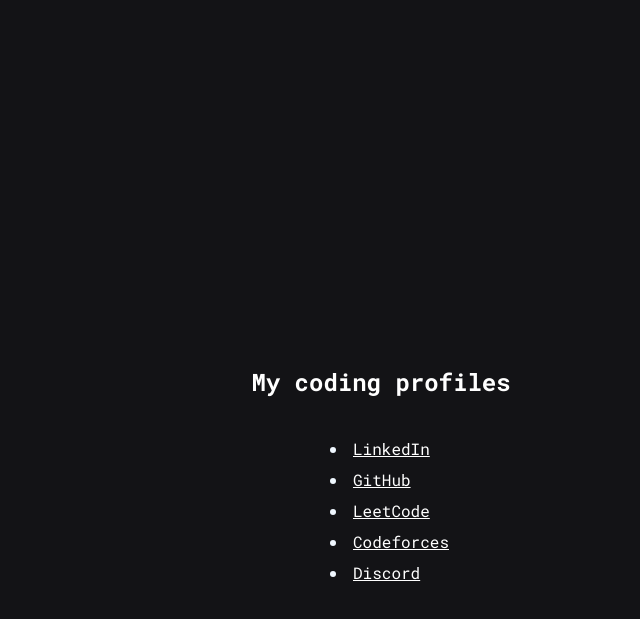
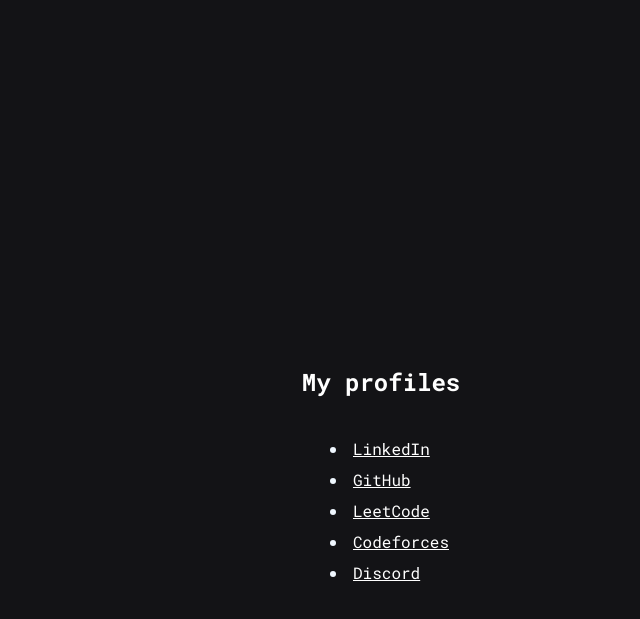
Before and after one commit to tamilvanan-bn/portfolio, a plain HTML site: page index.html in a window 1280 px wide. Shown: the part 2325-2944 px from the top of the page, without its empty margins (259-899 px from the left). Drawn offline with Linux system fonts and the light colour scheme.

Commit message:
profile change

```diff
--- a/index.html
+++ b/index.html
@@ -137,7 +137,7 @@
         </div>
       </section>
       <section>
-        <h1>My coding profiles</h1>
+        <h1>My profiles</h1>
         <ul style="text-align: left; color: aliceblue">
           <li>
             <a href="https://www.linkedin.com/in/tamilvanan-bn" target="_blank"
```
